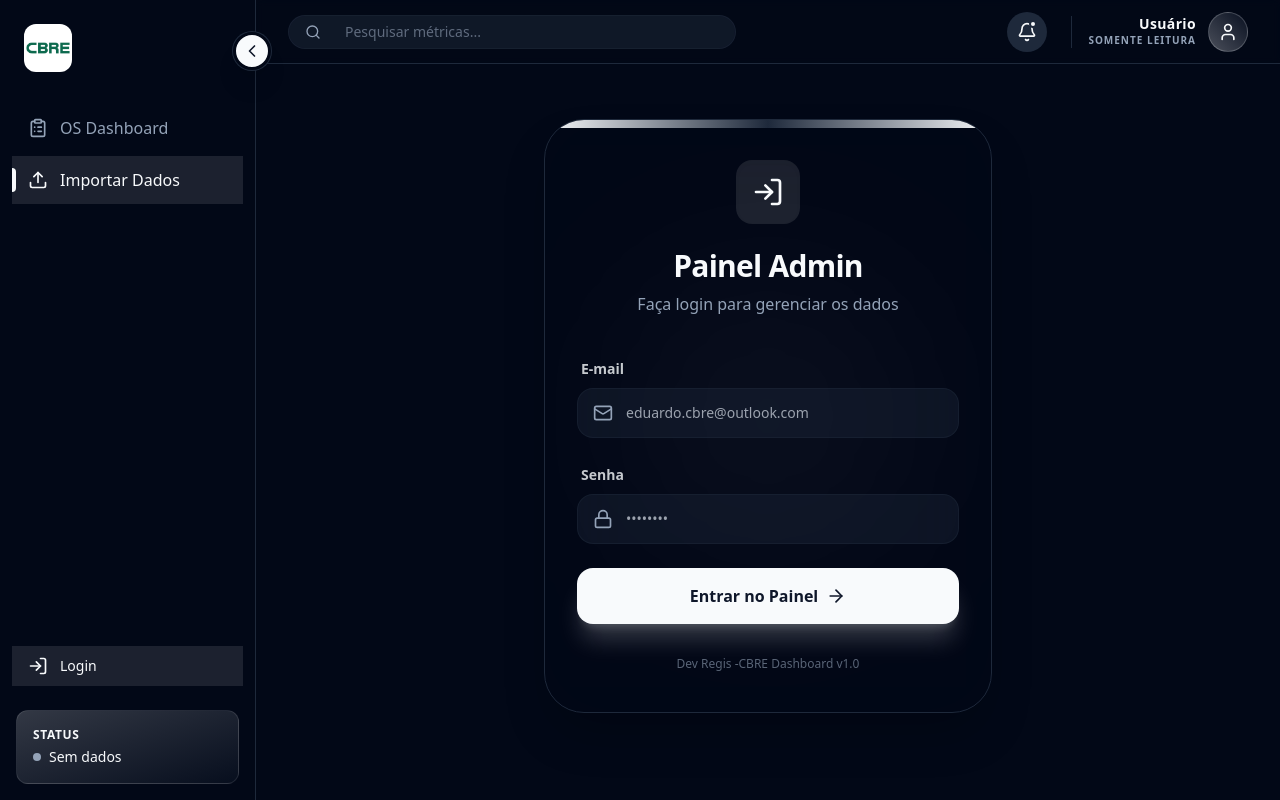
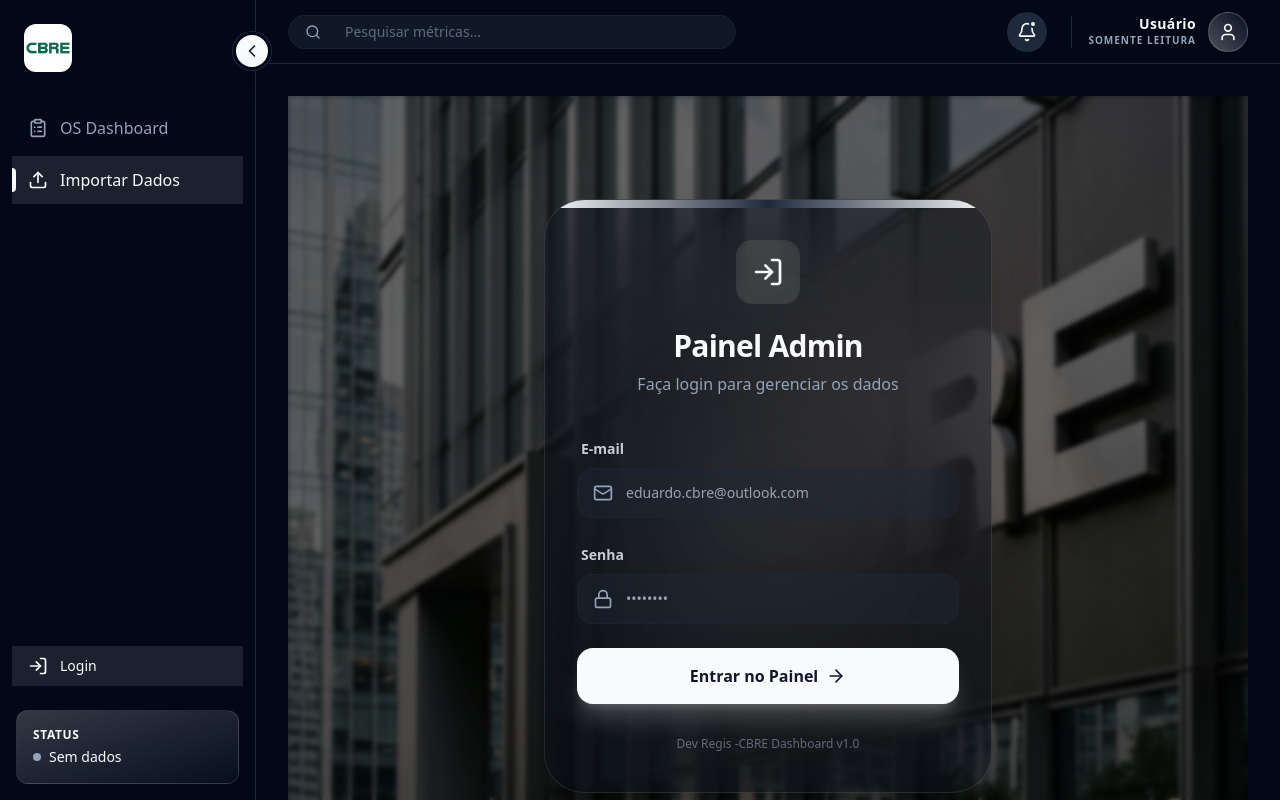
Before and after one commit to Segueedu/Dashboard-cbre, a React (Vite) app: page /login in a window 1280 px wide. Built offline with nearby package versions, Linux system fonts and the light colour scheme; no server answers; the database is empty.

Commit message:
design: Nova página de login premium com papel de parede fotográfico

```diff
--- a/src/pages/AdminLogin.tsx
+++ b/src/pages/AdminLogin.tsx
@@ -28,8 +28,16 @@
   };
 
   return (
-    <div className="flex items-center justify-center min-h-[80vh] animate-in fade-in slide-in-from-top-4 duration-700">
-      <div className="w-full max-w-md px-8 py-10 bg-card/40 backdrop-blur-2xl rounded-[2.5rem] border border-border shadow-2xl relative overflow-hidden group">
+    <div className="relative min-h-screen flex items-center justify-center overflow-hidden">
+      {/* Background Image with Overlay */}
+      <div
+        className="absolute inset-0 z-0 bg-cover bg-center transition-transform duration-1000 scale-105"
+        style={{ backgroundImage: "url('/login-bg.png')" }}
+      >
+        <div className="absolute inset-0 bg-black/60 backdrop-blur-[2px]" />
+      </div>
+
+      <div className="w-full max-w-md px-8 py-10 bg-card/30 backdrop-blur-3xl rounded-[2.5rem] border border-white/10 shadow-2xl relative z-10 overflow-hidden group">
         <div className="absolute top-0 left-0 w-full h-2 bg-gradient-to-r from-primary via-secondary to-primary animate-gradient-x" />
 
         <div className="mb-10 text-center relative z-10">
```
Also changed, not shown: public/login-bg.png (added).
